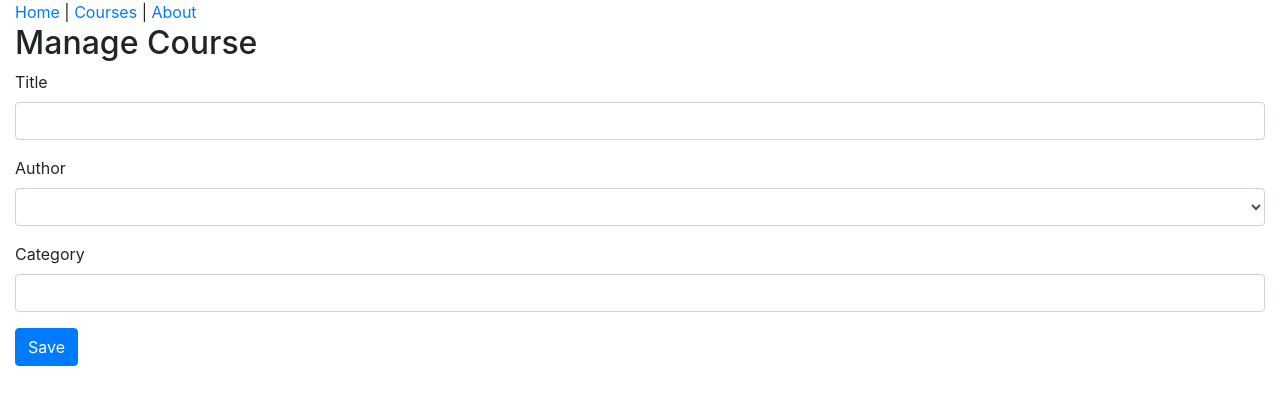
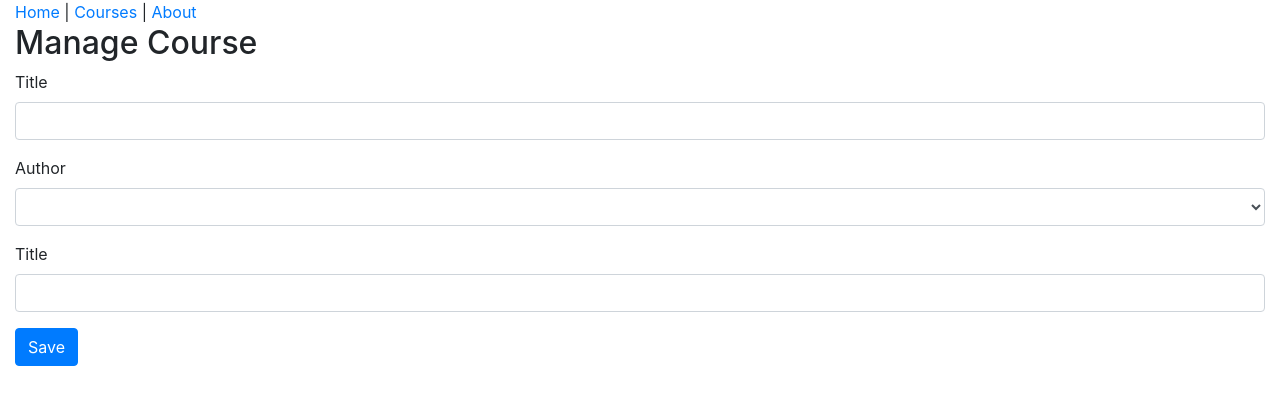
Before and after one commit to Evia-H/react-hooks-flux, a React (Create React App) app: page /course in a window 1280 px wide. Shown: the top 404 px of the page. Built offline with nearby package versions, Linux system fonts and the light colour scheme; no server answers.

Commit message:
consuming reusable inputs , save data

```diff
--- a/src/components/CourseForm.js
+++ b/src/components/CourseForm.js
@@ -1,21 +1,16 @@
 import React from "react";
+import TextInput from "./TextInput";
 
 function CourseForm(props) {
   return (
-    <form>
-      <div className="form-group">
-        <label htmlFor="title">Title</label>
-        <div className="field">
-          <input
+    <form onSubmit={props.onSubmit}>
+      <TextInput
         id="title"
-            type="text"
+        label="Text"
         name="title"
         onChange={props.onChange}
-            className="form-control"
         value={props.course.title}
       />
-        </div>
-      </div>
 
       <div className="form-group">
         <label htmlFor="author">Author</label>
@@ -34,19 +29,13 @@
         </div>
       </div>
 
-      <div className="form-group">
-        <label htmlFor="category">Category</label>
-        <div className="field">
-          <input
-            type="text"
+      <TextInput
+        label="Category"
         id="category"
         name="category"
         onChange={props.onChange}
-            className="form-control"
         value={props.course.category}
       />
-        </div>
-      </div>
 
       <input type="submit" value="Save" className="btn btn-primary" />
     </form>
--- a/src/components/ManageCoursePage.js
+++ b/src/components/ManageCoursePage.js
@@ -1,5 +1,6 @@
 import React, { useState } from "react";
 import CourseForm from "./CourseForm";
+import * as courseApi from "../api/courseApi";
 
 const ManageCoursePage = props => {
   const [course, setCourse] = useState({
@@ -17,10 +18,19 @@
     });
   }
 
+  function handleSubmit(event) {
+    event.preventDefault();
+    courseApi.saveCourse(course);
+  }
+
   return (
     <>
       <h2>Manage Course</h2>
-      <CourseForm course={course} onChange={handleChange} />
+      <CourseForm
+        course={course}
+        onSubmit={handleSubmit}
+        onChange={handleChange}
+      />
     </>
   );
 };
--- /dev/null
+++ b/src/components/TextInput.js
@@ -0,0 +1,42 @@
+import React from "react";
+import PropTypes from "prop-types";
+
+function TextInput(props) {
+  let wrapperClass = "form-group";
+
+  if (props.error.length > 0) {
+    wrapperClass += "has-error";
+  }
+
+  return (
+    <div className={wrapperClass}>
+      <label htmlFor={props.id}>Title</label>
+      <div className="field">
+        <input
+          id={props.id}
+          type="text"
+          name={props.name}
+          onChange={props.onChange}
+          className="form-control"
+          value={props.value}
+        />
+      </div>
+      {props.error && <div className="alert alert-danger">{props.error}</div>}
+    </div>
+  );
+}
+
+TextInput.propTypes = {
+  id: PropTypes.string.isRequired,
+  name: PropTypes.string.isRequired,
+  label: PropTypes.string.isRequired,
+  onChange: PropTypes.func.isRequired,
+  value: PropTypes.string,
+  error: PropTypes.string
+};
+
+TextInput.defaultProps = {
+  error: ""
+};
+
+export default TextInput;
--- a/tools/db.json
+++ b/tools/db.json
@@ -1 +1,96 @@
-{"courses":[{"id":1,"title":"Securing React Apps with Auth0","slug":"react-auth0-authentication-security","authorId":1,"category":"JavaScript"},{"id":2,"title":"React: The Big Picture","slug":"react-big-picture","authorId":1,"category":"JavaScript"},{"id":3,"title":"Creating Reusable React Components","slug":"react-creating-reusable-components","authorId":1,"category":"JavaScript"},{"id":4,"title":"Building a JavaScript Development Environment","slug":"javascript-development-environment","authorId":1,"category":"JavaScript"},{"id":5,"title":"Building Applications with React and Redux","slug":"react-redux-react-router-es6","authorId":1,"category":"JavaScript"},{"id":6,"title":"Building Applications in React and Flux","slug":"react-flux-building-applications","authorId":1,"category":"JavaScript"},{"id":7,"title":"Clean Code: Writing Code for Humans","slug":"writing-clean-code-humans","authorId":1,"category":"Software Practices"},{"id":8,"title":"Architecting Applications for the Real World","slug":"architecting-applications-dotnet","authorId":1,"category":"Software Architecture"},{"id":9,"title":"Becoming an Outlier: Reprogramming the Developer Mind","slug":"career-reboot-for-developer-mind","authorId":1,"category":"Career"},{"id":10,"title":"Web Component Fundamentals","slug":"web-components-shadow-dom","authorId":1,"category":"HTML5"}],"authors":[{"id":1,"name":"Cory House"},{"id":2,"name":"Scott Allen"},{"id":3,"name":"Dan Wahlin"}]}
+{
+  "courses": [
+    {
+      "id": 1,
+      "title": "Securing React Apps with Auth0",
+      "slug": "react-auth0-authentication-security",
+      "authorId": 1,
+      "category": "JavaScript"
+    },
+    {
+      "id": 2,
+      "title": "React: The Big Picture",
+      "slug": "react-big-picture",
+      "authorId": 1,
+      "category": "JavaScript"
+    },
+    {
+      "id": 3,
+      "title": "Creating Reusable React Components",
+      "slug": "react-creating-reusable-components",
+      "authorId": 1,
+      "category": "JavaScript"
+    },
+    {
+      "id": 4,
+      "title": "Building a JavaScript Development Environment",
+      "slug": "javascript-development-environment",
+      "authorId": 1,
+      "category": "JavaScript"
+    },
+    {
+      "id": 5,
+      "title": "Building Applications with React and Redux",
+      "slug": "react-redux-react-router-es6",
+      "authorId": 1,
+      "category": "JavaScript"
+    },
+    {
+      "id": 6,
+      "title": "Building Applications in React and Flux",
+      "slug": "react-flux-building-applications",
+      "authorId": 1,
+      "category": "JavaScript"
+    },
+    {
+      "id": 7,
+      "title": "Clean Code: Writing Code for Humans",
+      "slug": "writing-clean-code-humans",
+      "authorId": 1,
+      "category": "Software Practices"
+    },
+    {
+      "id": 8,
+      "title": "Architecting Applications for the Real World",
+      "slug": "architecting-applications-dotnet",
+      "authorId": 1,
+      "category": "Software Architecture"
+    },
+    {
+      "id": 9,
+      "title": "Becoming an Outlier: Reprogramming the Developer Mind",
+      "slug": "career-reboot-for-developer-mind",
+      "authorId": 1,
+      "category": "Career"
+    },
+    {
+      "id": 10,
+      "title": "Web Component Fundamentals",
+      "slug": "web-components-shadow-dom",
+      "authorId": 1,
+      "category": "HTML5"
+    },
+    {
+      "id": 11,
+      "slug": "adsfasd",
+      "title": "adsfasd",
+      "authorId": 1,
+      "category": "adsfasdf",
+      "createdAt": 1579550200995
+    }
+  ],
+  "authors": [
+    {
+      "id": 1,
+      "name": "Cory House"
+    },
+    {
+      "id": 2,
+      "name": "Scott Allen"
+    },
+    {
+      "id": 3,
+      "name": "Dan Wahlin"
+    }
+  ]
+}
```
Lines whose indentation alone changed are shown as unchanged.
